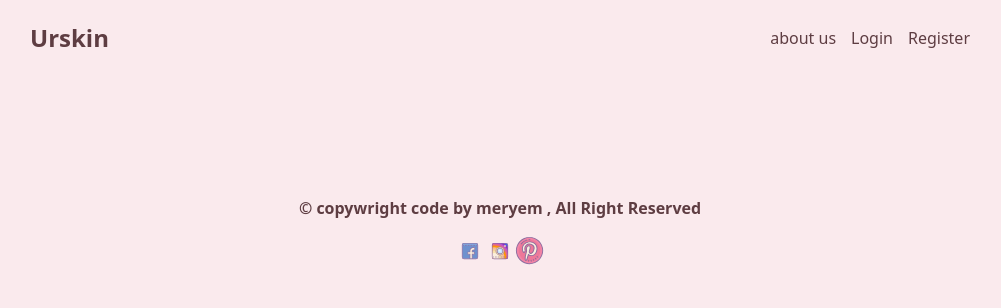
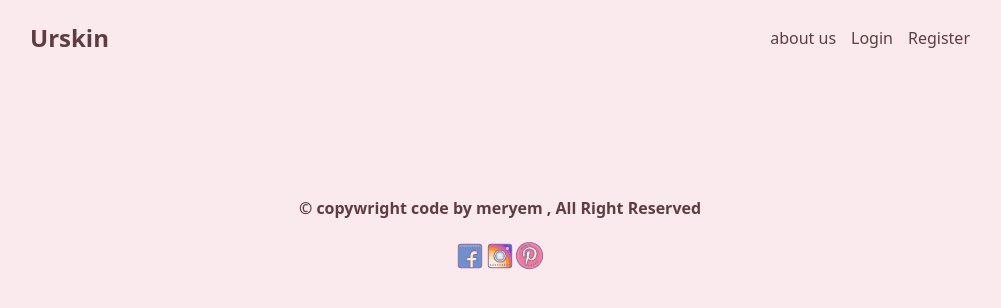
Before and after one commit to AdMrm/Urskin, a React (Create React App) app in the folder client/: page / in a window 1280 px wide. Shown: the top 308 px of the page, without its empty margins (140-1141 px from the left). Built offline with nearby package versions, Linux system fonts and the light colour scheme; no server answers.

Commit message:
Update App.css

```diff
--- a/client/src/App.css
+++ b/client/src/App.css
@@ -174,7 +174,7 @@ div.post-page a.edit-btn:hover{
     background-color: #dba7ce;
 }
 a svg{
-    height:20px;
+    height:40px;
 }
 .section{
     width: 100%;
```
